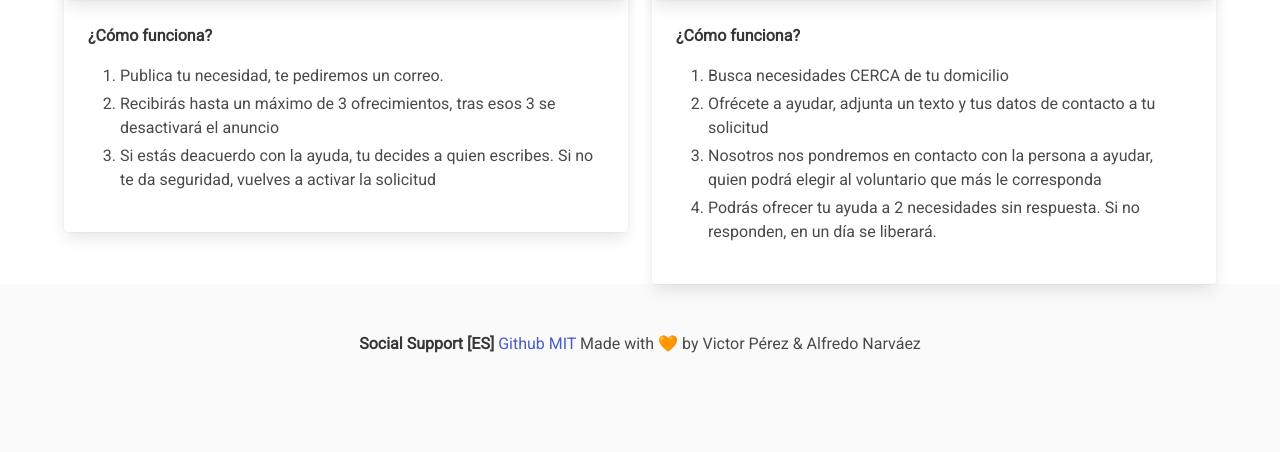
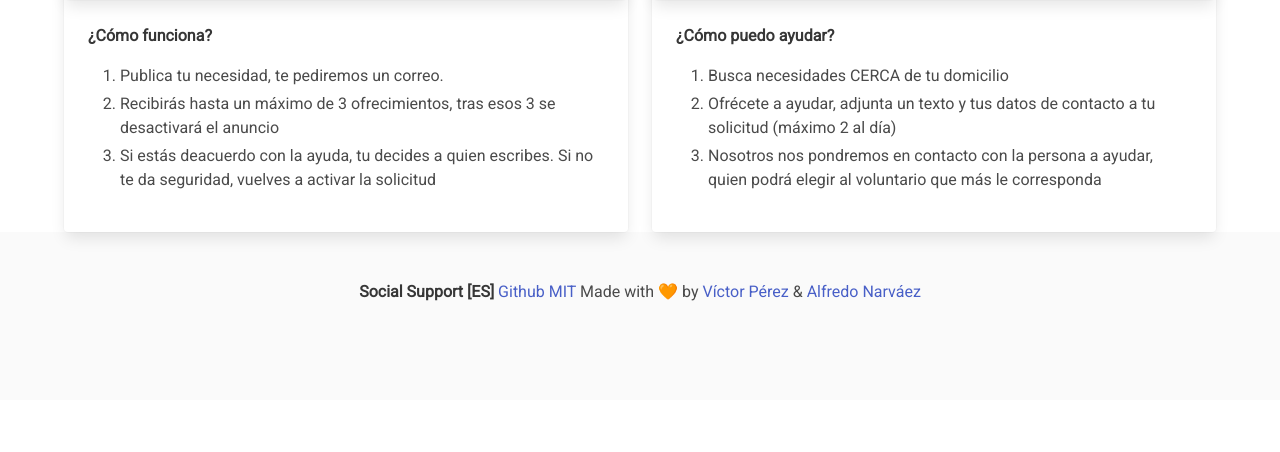
Before and after one commit to vperezb/social-support, a Flask app: page / in a window 1280 px wide. Shown: the part 535-987 px from the top of the page. After the commit the page ends 836 px from the top, so only its background shows below. Run offline with Flask 2, Linux system fonts and the light colour scheme; some libraries are stand-ins or nearby versions.

Commit message:
small changes in footer and need top

```diff
--- a/app/templates/cards/OfferCard.html
+++ b/app/templates/cards/OfferCard.html
@@ -8,16 +8,15 @@
         </figure>
     </div>
     <div class="card-content">
-        <strong>¿Cómo funciona?</strong>
+        <strong>¿Cómo puedo ayudar?</strong>
         <div class="content">
             <p>
                 <ol>
                     <li>Busca necesidades CERCA de tu domicilio</li>
-                    <li>Ofrécete a ayudar, adjunta un texto y tus datos de contacto a tu solicitud</li>
+                    <li>Ofrécete a ayudar, adjunta un texto y tus datos de contacto a tu solicitud (máximo 2 al día)</li>
                     <li>Nosotros nos pondremos en contacto con la persona a ayudar, quien podrá elegir al voluntario que
                         más le
-                        corresponda</li>
-                    <li>Podrás ofrecer tu ayuda a 2 necesidades sin respuesta. Si no responden, en un día se liberará.
+                        corresponda
                     </li>
                 </ol>
             </p>
--- a/app/templates/footer.html
+++ b/app/templates/footer.html
@@ -4,7 +4,7 @@
             <strong>Social Support [ES]</strong> <a href="https://github.com/vperezb/social-support"
                 target="_blank">Github</a>
             <a href="http://opensource.org/licenses/mit-license.php">MIT</a>
-            Made with 🧡 by Victor Pérez & Alfredo Narváez
+            Made with 🧡 by <a href="https://github.com/vperezb/">Víctor Pérez</a> & <a href="https://github.com/alfdocimo/">Alfredo Narváez</a>
         </p>
     </div>
 </footer>
```
Also changed, not shown: app/templates/need.html (+7 -5 lines).
